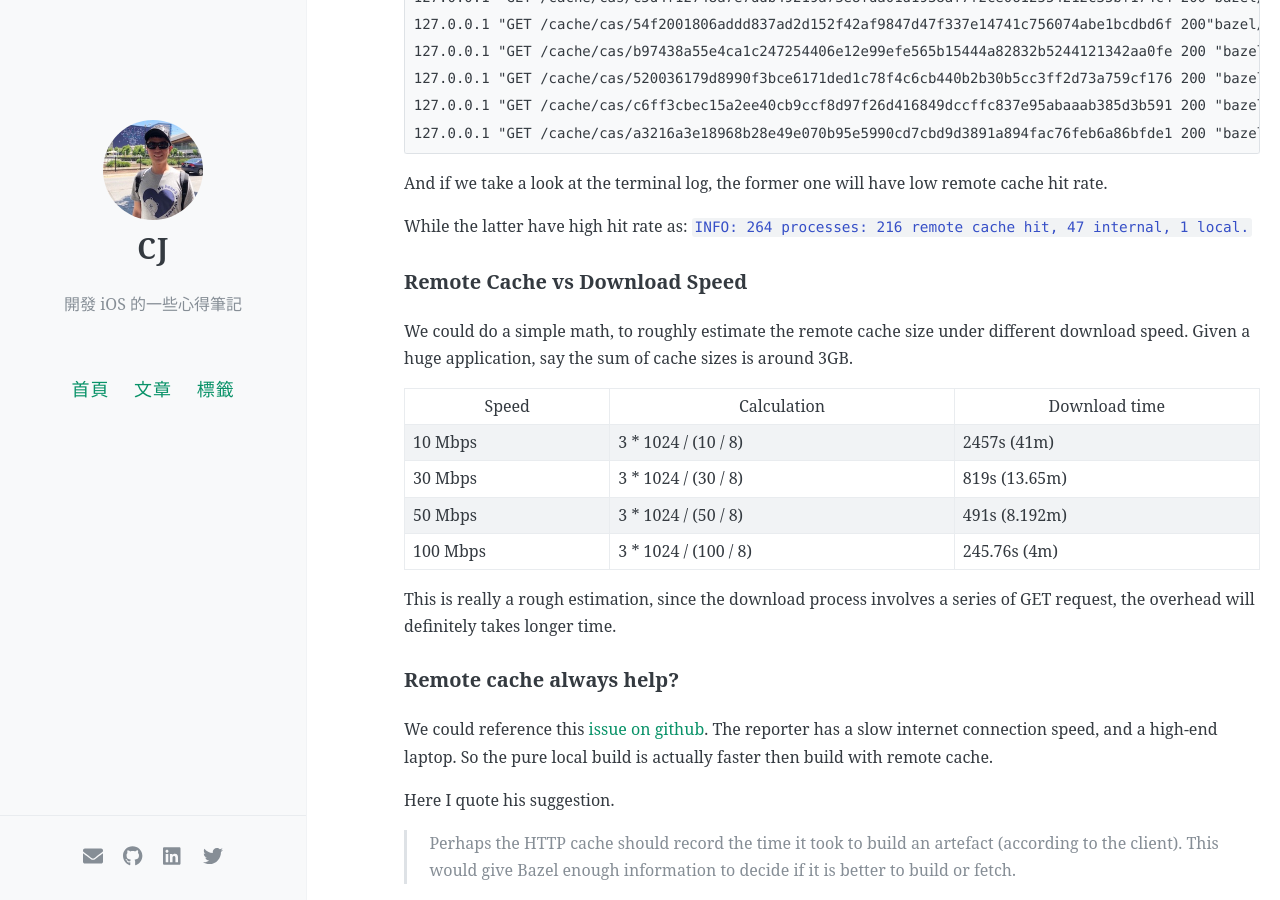
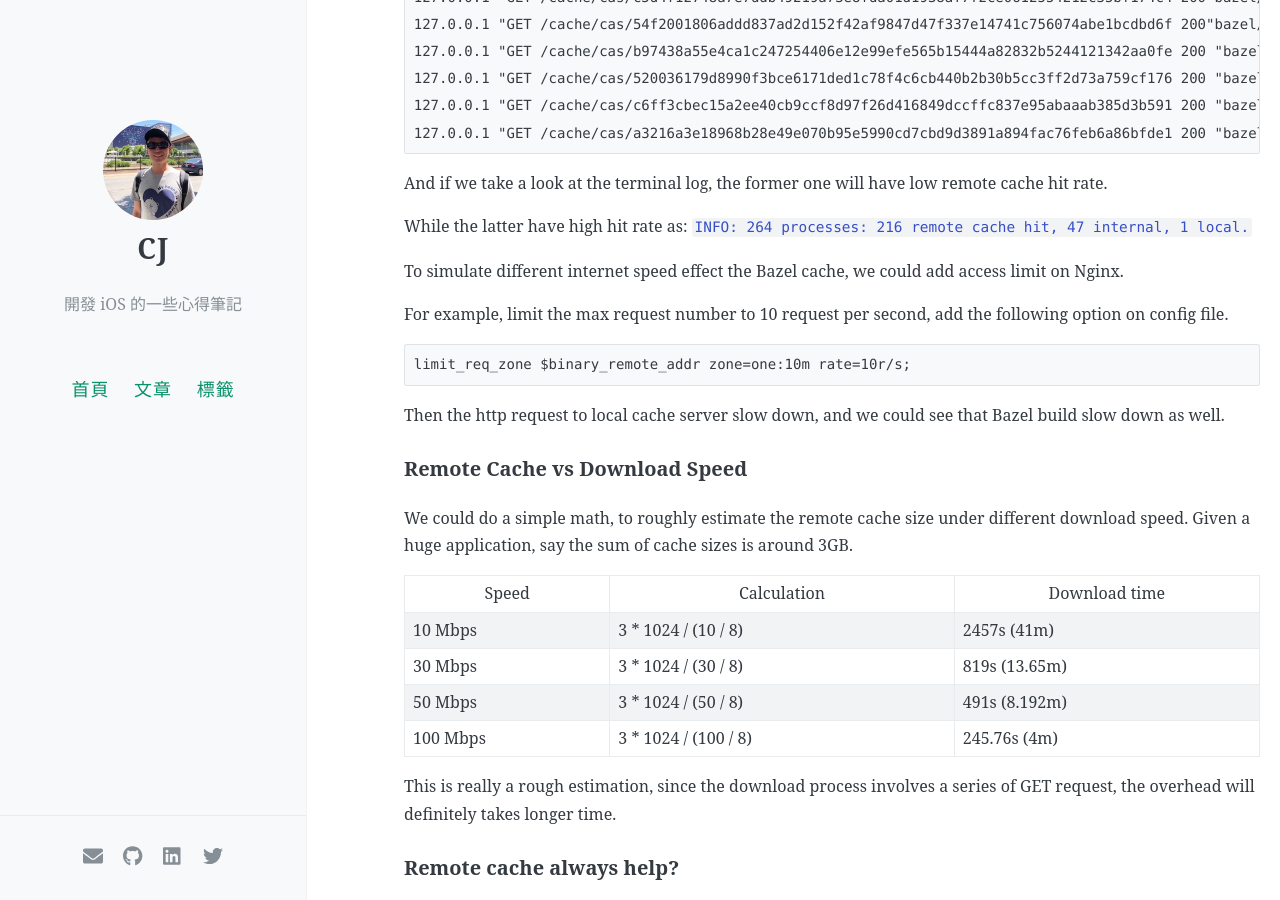
Before and after one commit to eJamesLin/cj.github.io, a Jekyll site: the page built from _posts/2021-06-09-Bazel-cache-behind-the-scenes.md, in a window 1280 px wide and 900 px high, scrolled down 6325 px. Built offline with Jekyll 4.4.1, drawn with Linux system fonts in a browser that asks for light colours; nearby versions of some CDN libraries; comment, search, counter and statistics services are not loaded.

Commit message:
Add Nginx rate limit

````diff
--- a/_posts/2021-06-09-Bazel-cache-behind-the-scenes.md
+++ b/_posts/2021-06-09-Bazel-cache-behind-the-scenes.md
@@ -217,6 +217,14 @@ And if we take a look at the terminal log, the former one will have low remote c
 
 While the latter have high hit rate as: `INFO: 264 processes: 216 remote cache hit, 47 internal, 1 local.`
 
+To simulate different internet speed effect the Bazel cache, we could add access limit on Nginx.
+
+For example, limit the max request number to 10 request per second, add the following option on config file.
+```
+limit_req_zone $binary_remote_addr zone=one:10m rate=10r/s;
+```
+Then the http request to local cache server slow down, and we could see that Bazel build slow down as well.
+
 ### Remote Cache vs Download Speed
 
 We could do a simple math, to roughly estimate the remote cache size under different download speed.
````
